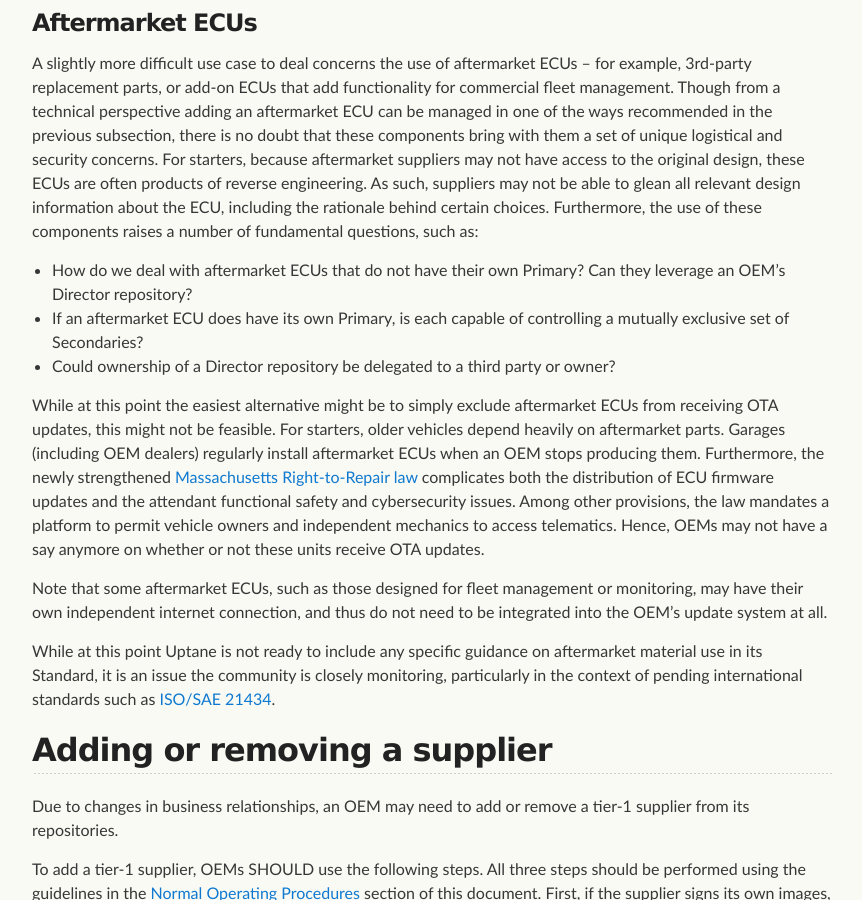
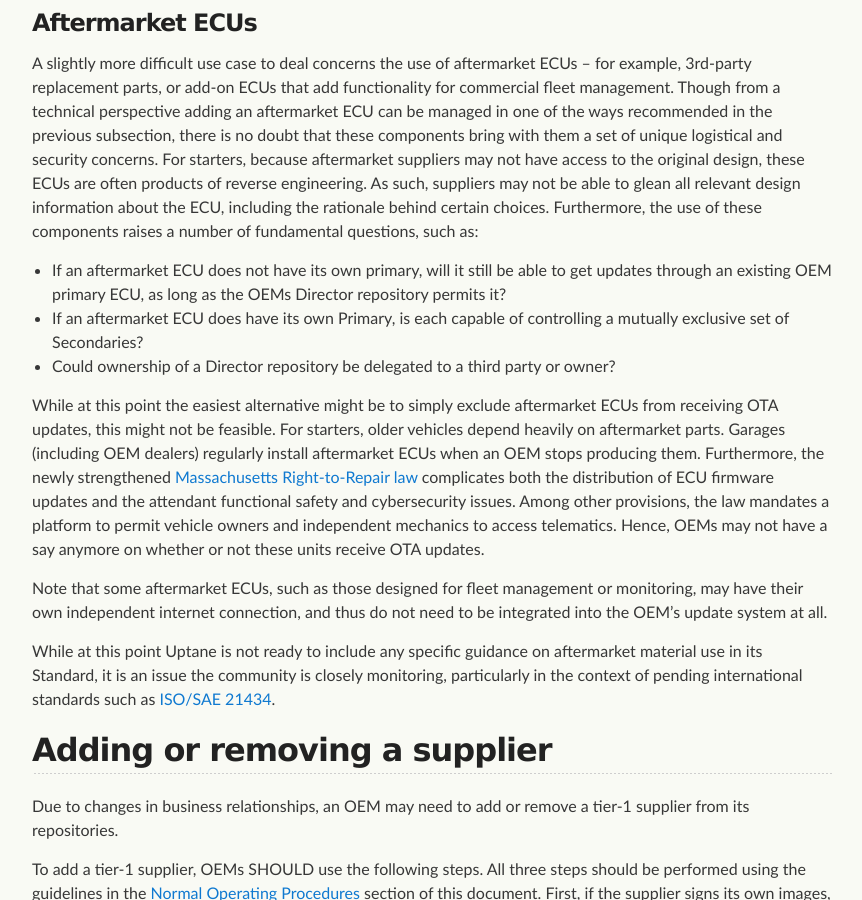
Before and after one commit to uptane/deployment-considerations, a Jekyll site: the page built from exceptional_operations.md, in a window 1280 px wide and 900 px high, scrolled down 3781 px. Shown: the whole window, without its empty margins (208-1070 px from the left). Built offline with Jekyll 4.4.1, drawn with Linux system fonts in a browser that asks for light colours; our own code applies the rules of GitHub Pages for plain Markdown files.

Commit message:
Update exceptional_operations.md
Co-authored-by: Trishank Karthik Kuppusamy <trishank.kuppusamy@datadoghq.com>

```diff
--- a/exceptional_operations.md
+++ b/exceptional_operations.md
@@ -53,7 +53,7 @@ Note, however, that these are only recommendations. Uptane does not prescribe a
 ### Aftermarket ECUs
 
 A slightly more difficult use case to deal concerns the use of aftermarket ECUs -- for example, 3rd-party replacement parts, or add-on ECUs that add functionality for commercial fleet management. Though from a technical perspective adding an aftermarket ECU can be managed in one of the ways recommended in the previous subsection, there is no doubt that these components bring with them a set of unique logistical and security concerns. For starters, because aftermarket suppliers may not have access to the original design, these ECUs are often products of reverse engineering. As such, suppliers may not be able to glean all relevant design information about the ECU, including the rationale behind certain choices. Furthermore, the use of these components raises a number of fundamental questions, such as:
-- How do we deal with aftermarket ECUs that do not have their own Primary? Can they leverage an OEM's Director repository?
+- If an aftermarket ECU does not have its own primary, will it still be able to get updates through an existing OEM primary ECU, as long as the  OEMs Director repository permits it?
 - If an aftermarket ECU does have its own Primary, is each capable of controlling a mutually exclusive set of Secondaries?
 - Could ownership of a Director repository be delegated to a third party or owner?
 
```
